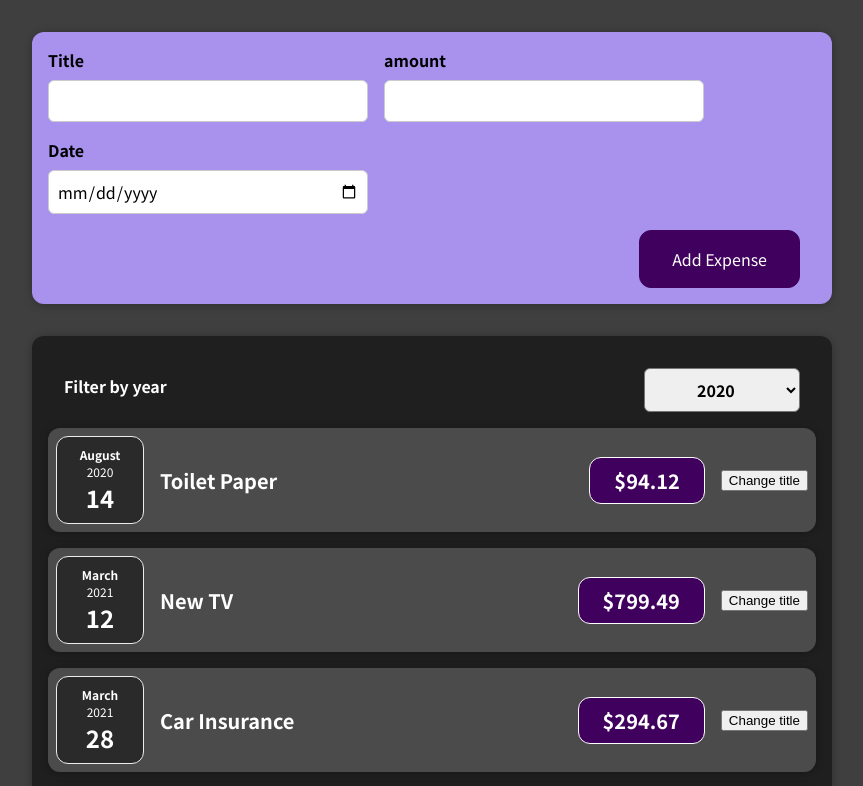
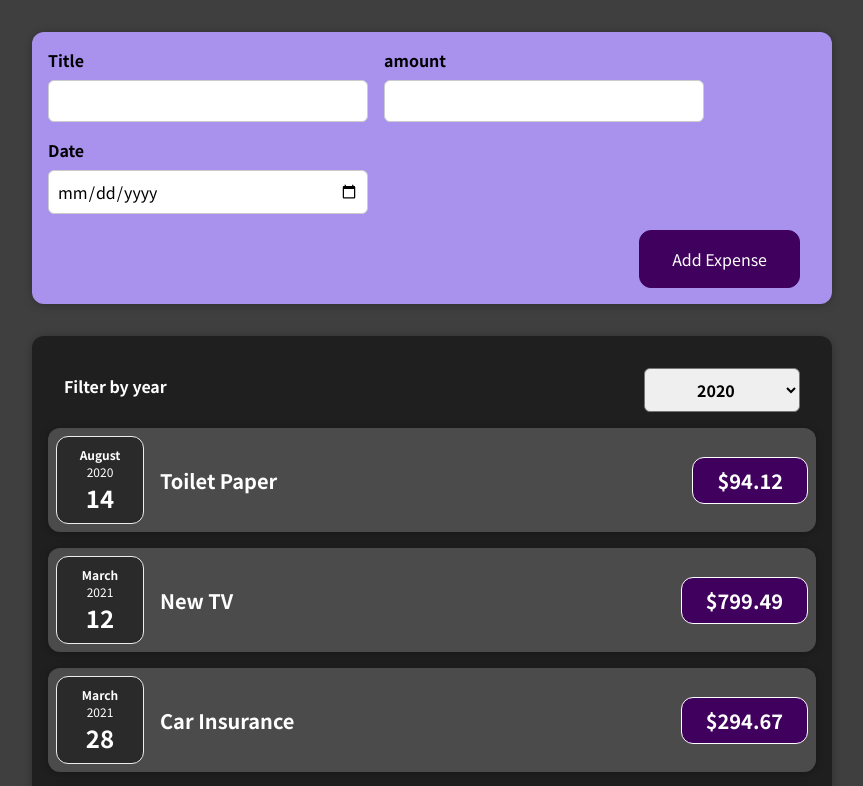
Before and after one commit to suneelkumarbh/react-course, a React (Create React App) app in the folder 01-starting-setup/: page / in a window 1280 px wide. Shown: the top 786 px of the page, without its empty margins (208-1071 px from the left). Built offline with nearby package versions, Linux system fonts and the light colour scheme.

Commit message:
removed temporary change title button

```diff
--- a/01-starting-setup/src/components/Expenses/ExpenseItem.js
+++ b/01-starting-setup/src/components/Expenses/ExpenseItem.js
@@ -1,27 +1,22 @@
-import React, {useState} from 'react';
-import './ExpenseItem.css'
-import ExpenseDate from './ExpenseDate'
-import Card from '../UI/Card';
+import React, { useState } from "react";
+import "./ExpenseItem.css";
+import ExpenseDate from "./ExpenseDate";
+import Card from "../UI/Card";
 
 const ExpenseItem = (props) => {
   // const expenseDate = new Date(2022, 2, 28);
   // const expenseTitle = 'Car insurance';
   // const expenseAmount = 294.67;
-  const [title, setTitle] = useState(props.title);
-  const clickHandler = () => {
-    setTitle('Updated!')
-  };
 
   return (
-    <Card className = 'expense-item'>
-      <ExpenseDate date={props.date}/>
-      <div className = 'expense-item__description'>
-        <h2>{title}</h2>
-        <div className = 'expense-item__price'>${props.amount}</div>
-        <button onClick={clickHandler}>Change title</button>
+    <Card className="expense-item">
+      <ExpenseDate date={props.date} />
+      <div className="expense-item__description">
+        <h2>{props.title}</h2>
+        <div className="expense-item__price">${props.amount}</div>
       </div>
     </Card>
   );
-}
+};
 
 export default ExpenseItem;
```
